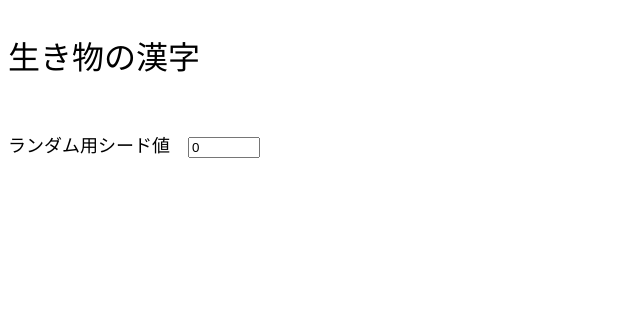
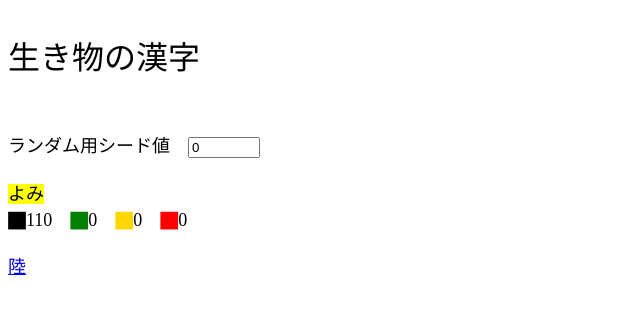
Before and after one commit to milchibi/yuitumu.github.io, a plain HTML site: page index.html in a window 1280 px wide. Shown: the whole page, without its empty margins (0-640 px from the left). Drawn offline with Linux system fonts and the light colour scheme.

Commit message:
Update index.html

```diff
--- a/index.html
+++ b/index.html
@@ -26,7 +26,7 @@
 
       // 種別ごとの設定
       const gradeConfig = {
-        11: {
+        0: {
           title: "生き物の漢字",
           categories: [
             { title: "よみ", statusId: "status1", linkId: "linkContainer1", key: "yui_1", cat: 0, total: 110, unit: 10 },
```
